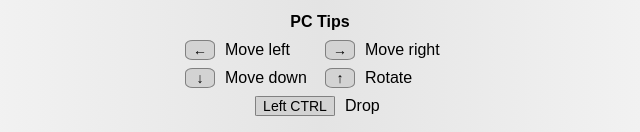
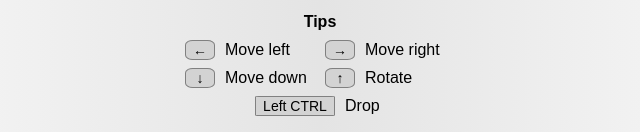
Before and after one commit to Alex-B012/tetris2, a plain HTML site: page index.html in a window 1280 px wide. Shown: the part 641-773 px from the top of the page, 320-960 px from the left. Drawn offline with Linux system fonts and the light colour scheme.

```diff
--- a/index.html
+++ b/index.html
@@ -221,7 +221,7 @@
       <div></div>
     </div>
     <div class="tips_container">
-      <h4>PC Tips</h3>
+      <h4>Tips</h3>
         <div class="btnsTips_container" id="btnsTips_container_id">
           <div><span class="desktopSpan">&#8592</span> Move left</div>
           <div><span class="desktopSpan">&#8594</span> Move right</div>
@@ -235,7 +235,6 @@
       <button type="button" id="startButton">Start</button>
     </div><div id="audioContainer">
       <!-- “Sound effects obtained from https://www.zapsplat.com“ -->
-
 
       <audio id="audioStart">
         <source src="./media/start.mp3" type="audio/mpeg" />
```
